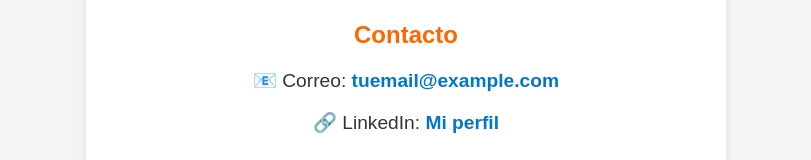
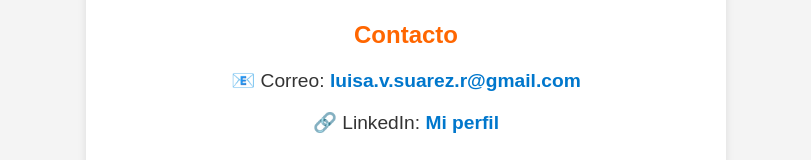
Before and after one commit to LuisaSuarez21/LuisaSuarez21, a plain HTML site: page index.html in a window 1280 px wide. Shown: the part 516-676 px from the top of the page, without its empty margins (234-1045 px from the left). Drawn offline with Linux system fonts and the light colour scheme.

Commit message:
Update index.html

```diff
--- a/index.html
+++ b/index.html
@@ -16,12 +16,12 @@
     <section>
     <h2>Mis Proyectos</h2>
     <ul>
-        <li><strong>Perfil</strong> - <a href="https://github.com/LuisaSuarez21">Ver en GitHub</a></li>
+    <li><strong>Perfil</strong> - <a href="https://github.com/LuisaSuarez21">Ver en GitHub</a></li>
     </ul>
 </section>
     <section>
     <h2>Contacto</h2>
-    <p>📧 Correo: <a href="mailto:luisa.v.suarez.r@gmail.com">tuemail@example.com</a></p>
+    <p>📧 Correo: <a href="mailto:luisa.v.suarez.r@gmail.com">luisa.v.suarez.r@gmail.com</a></p>
     <p>🔗 LinkedIn: <a href="www.linkedin.com/in/luisa-velia-suárez-ramírez-4a2a36367">Mi perfil</a></p>
 </section>
 </body>
```
